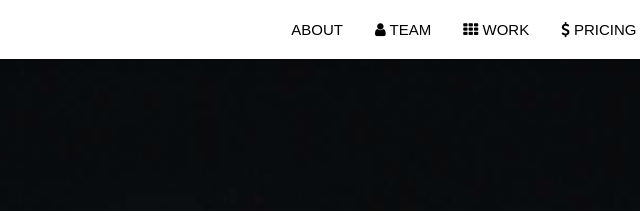
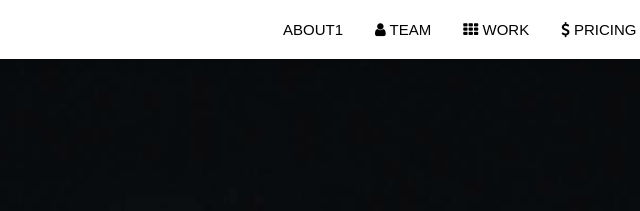
Before and after one commit to gitquw/ls-landing-page, a website: page index.html in a window 1280 px wide. Shown: the top 211 px of the page, 505-1145 px from the left. Drawn offline with Linux system fonts and the light colour scheme; files whose address does not match are found by name; a web font is replaced by a local one.

Commit message:
another change for testing

```diff
--- a/index.html
+++ b/index.html
@@ -37,7 +37,7 @@
           <a href="https://www.w3schools.com/w3css/tryw3css_templates_startup.htm#home" class="w3-bar-item w3-button w3-wide">LOGO12</a>
           <!-- Right-sided navbar links -->
           <div class="w3-right w3-hide-small">
-            <a href="https://www.w3schools.com/w3css/tryw3css_templates_startup.htm#about" class="w3-bar-item w3-button">ABOUT</a>
+            <a href="https://www.w3schools.com/w3css/tryw3css_templates_startup.htm#about" class="w3-bar-item w3-button">ABOUT1</a>
             <a href="https://www.w3schools.com/w3css/tryw3css_templates_startup.htm#team" class="w3-bar-item w3-button"><i class="fa fa-user"></i> TEAM</a>
             <a href="https://www.w3schools.com/w3css/tryw3css_templates_startup.htm#work" class="w3-bar-item w3-button"><i class="fa fa-th"></i> WORK</a>
             <a href="https://www.w3schools.com/w3css/tryw3css_templates_startup.htm#pricing" class="w3-bar-item w3-button"><i class="fa fa-usd"></i> PRICING</a>
```
